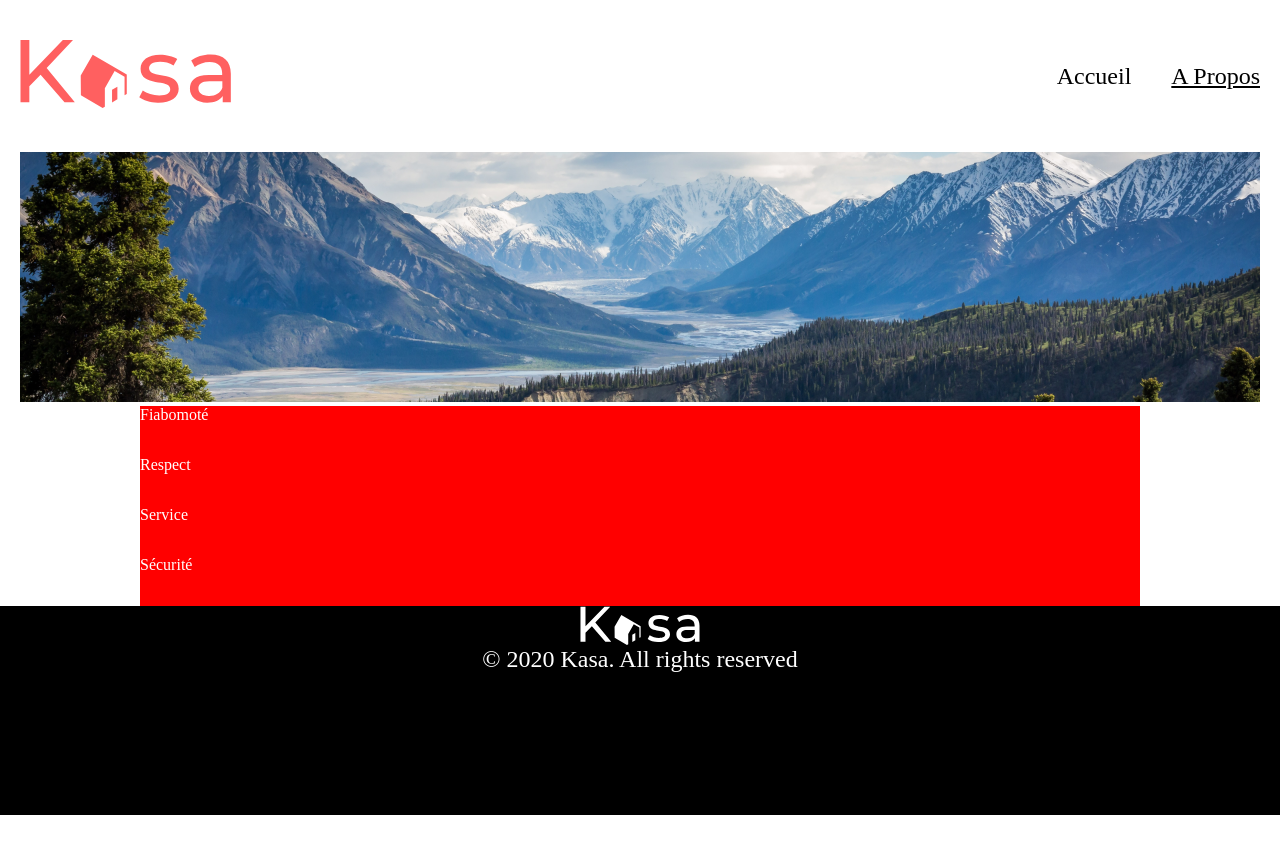
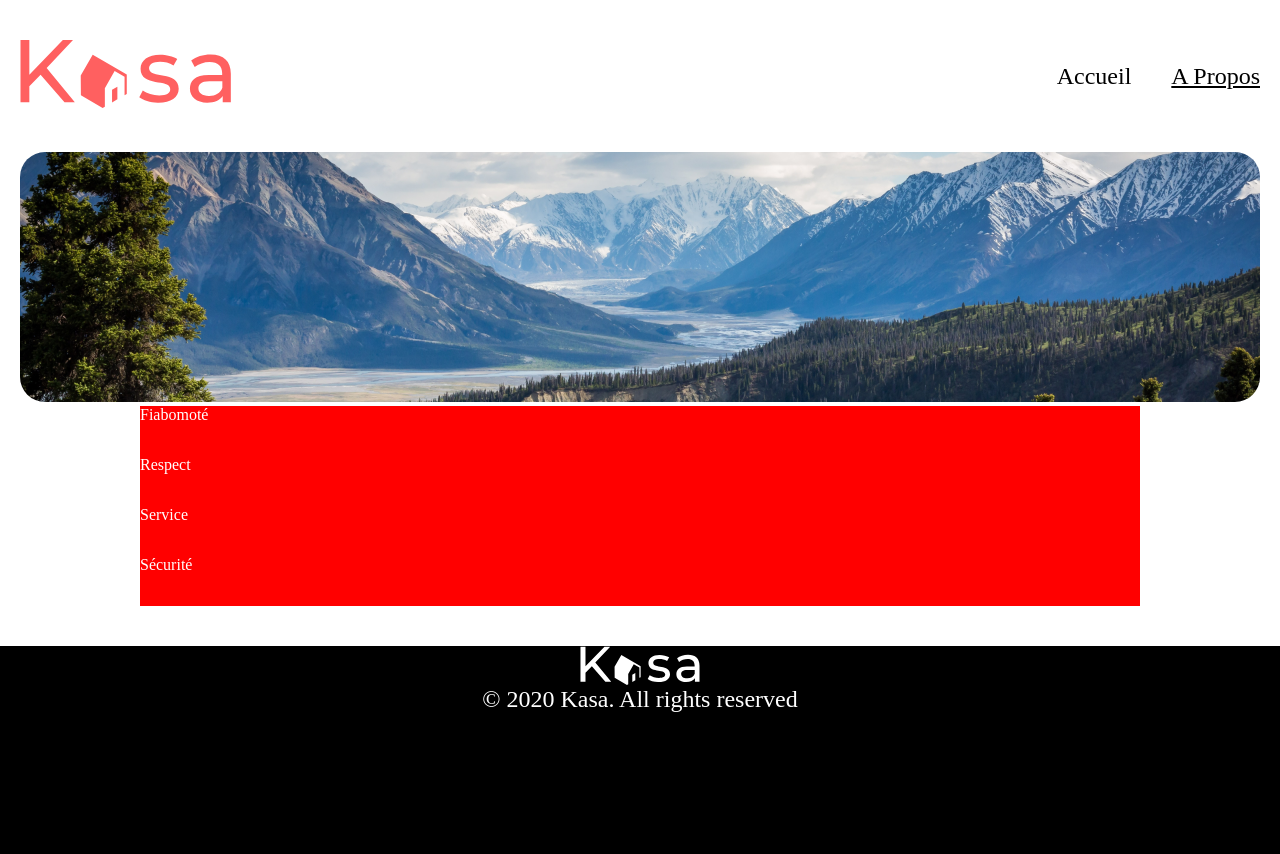
Before and after one commit to Harakt/projet8-kasa, a React (Vite) app: page /propos in a window 1280 px wide. Before the commit the page ends 815 px from the top, so only its background shows below. Built offline with nearby package versions, Linux system fonts and the light colour scheme.

Commit message:
Changement style propos

```diff
--- a/src/pages/Propos/propos.scss
+++ b/src/pages/Propos/propos.scss
@@ -1,10 +1,12 @@
 .proposContainer {
   max-width: 1240px;
   margin: auto;
+  margin-bottom: 40px;
 }
 
 .proposCover {
   height: 250px;
   width: 100%;
   object-fit: cover;
+  border-radius: 25px;
 }
```
